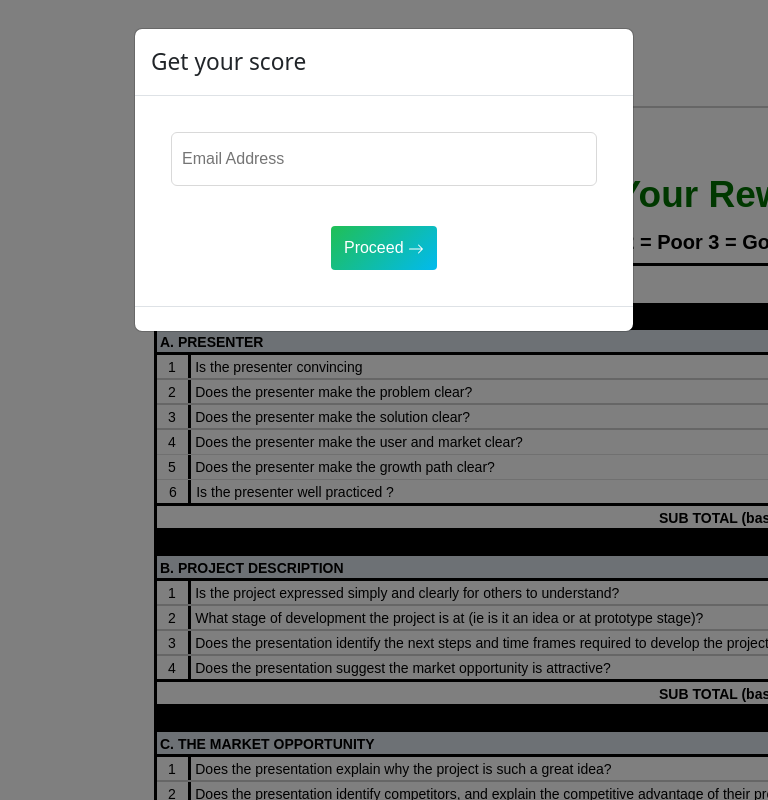
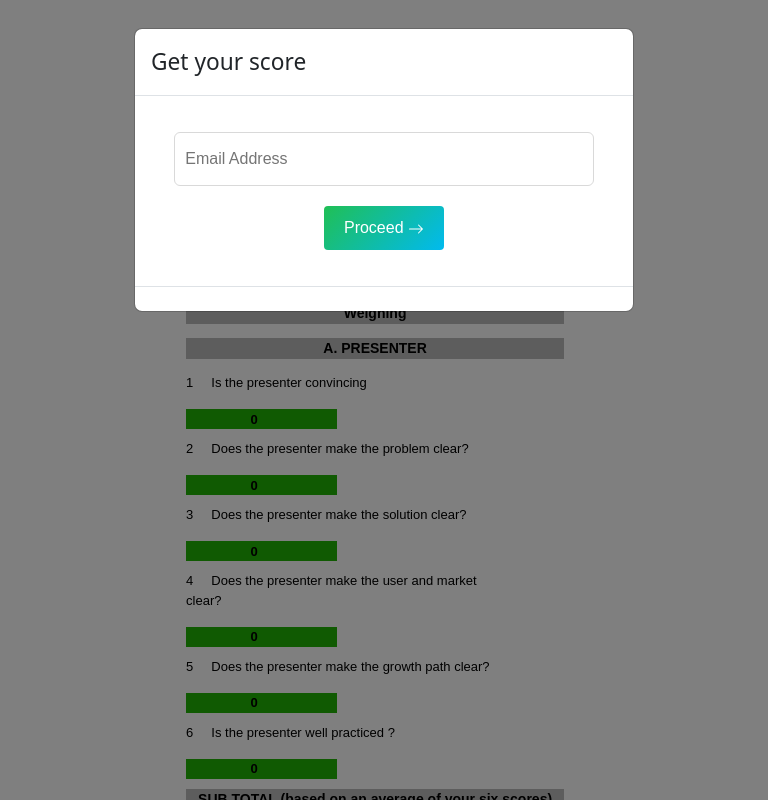
Before and after one commit to IbtsamAhmad/score-app, a React (Create React App) app: page / in a window 768 px wide. Shown: the top 800 px of the page. Built offline with nearby package versions, Linux system fonts and the light colour scheme.

Commit message:
css changes

```diff
--- a/src/index.css
+++ b/src/index.css
@@ -259,8 +259,207 @@ justify-content: center; */
 
 }
 
+@media screen and (min-width: 601px) and (max-width: 1000px) {
+    .app-container {
+        margin-top: -64px;
+        width: 100%;
+        height: auto;
+        overflow: hidden;
+        /* overflow: scroll; */
 
-@media screen and (max-width: 500px) {
+    }
+
+    .page1-div {
+        /* border: 3px solid black; */
+        margin-left: 6% !important;
+    }
+
+    img {
+        display: none;
+    }
+
+    .my-input {
+        /* left: 300px !important;  */
+    }
+
+
+    .ft10 {
+        font-size: 18px;
+        left: 140px !important;
+        top: 176px !important;
+        position: relative !important;
+        position: relative !important;
+    }
+
+    .ft11 {
+        font-size: 18px;
+        left: 140px !important;
+        top: 176px !important;
+        position: relative !important;
+    }
+
+    .ft12 {
+        font-size: 14px;
+        left: 140px !important;
+        top: 176px !important;
+        position: relative !important;
+        white-space: break-spaces !important;
+        width: 300px !important;
+        text-align: left;
+    }
+
+    .ft13 {
+        left: 140px !important;
+        top: 176px !important;
+        position: relative !important;
+        background: #bbbbbb;
+        width: 378px !important;
+        text-align: center;
+        /* display: inline; */
+    }
+
+
+    .ft14 {
+        left: 140px !important;
+        top: 176px !important;
+        position: relative !important;
+        /* background: red !important; */
+        padding: 0px;
+        font-size: 13px;
+        width: 320px !important;
+        white-space: break-spaces !important;
+        position: relative !important;
+        text-align: left;
+
+    }
+
+    .ft15 {
+        position: relative !important;
+        left: 140px !important;
+        top: 176px !important;
+        border: 1px solid black;
+        width: 80px !important;
+        text-align: center;
+        white-space: break-spaces !important;
+        /* background: red; */
+        padding: 10px;
+    }
+
+    .ft15-mobile {
+        background: transparent !important;
+        width: 360px !important;
+    }
+
+    .ft13-mobile {
+        /* background: yellow; */
+        border: 1px solid black;
+        padding: 14px;
+        display: inline;
+        top: 125px !important;
+        left: 290px !important;
+    }
+
+    .ft12-mobile {
+        background: #bbbbbb;
+        padding: 10px;
+        border: 1px solid black;
+        text-align: center;
+
+    }
+
+    .ft16 {
+        font-size: 17px !important;
+        position: relative !important;
+        left: 140px !important;
+        top: 176px !important;
+        position: relative !important;
+        white-space: break-spaces !important;
+        width: 360px !important;
+    }
+
+    .ft17 {
+        font-size: 14px !important;
+        position: relative !important;
+        left: 140px !important;
+        top: 176px !important;
+        position: relative !important;
+        white-space: break-spaces !important;
+        width: 360px !important;
+    }
+
+    .ft18 {
+        font-size: 14px !important;
+        position: relative !important;
+        left: 140px !important;
+        top: 176px !important;
+        position: relative !important;
+        white-space: break-spaces !important;
+        width: 360px !important;
+    }
+
+    .ft19 {
+        position: relative !important;
+        left: 140px !important;
+        top: 176px !important;
+        position: relative !important;
+        white-space: break-spaces !important;
+        width: 360px !important;
+    }
+
+    .my-input {
+        left: 140px !important;
+        top: 176px !important;
+        position: relative !important;
+        margin-bottom: 10px !important;
+    }
+
+
+
+    form {
+        width: 100%;
+
+    }
+
+    .form-input {
+        width: 90%;
+        display: block;
+        margin-left: auto;
+        margin-right: auto;
+    }
+
+    .submit-btn {
+        width: 120px;
+    }
+
+    .App {
+        padding-bottom: 400px;
+    }
+
+    .page1-div {
+        margin-left: -28%;
+    }
+
+    .my-button {
+        left: 100px !important;
+        top: 205px !important;
+        position: relative !important;
+    }
+
+    .pdf-button {
+        left: -63px !important;
+        top: 279px !important;
+        position: relative !important;
+    }
+
+    .my-p {
+        left: 22px !important;
+        top: 190px !important;
+        position: relative !important;
+        font-size: 17px;
+    }
+}
+
+@media screen and (max-width: 600px) {
     .app-container {
         margin-top: -64px;
         width: 100%;
```
